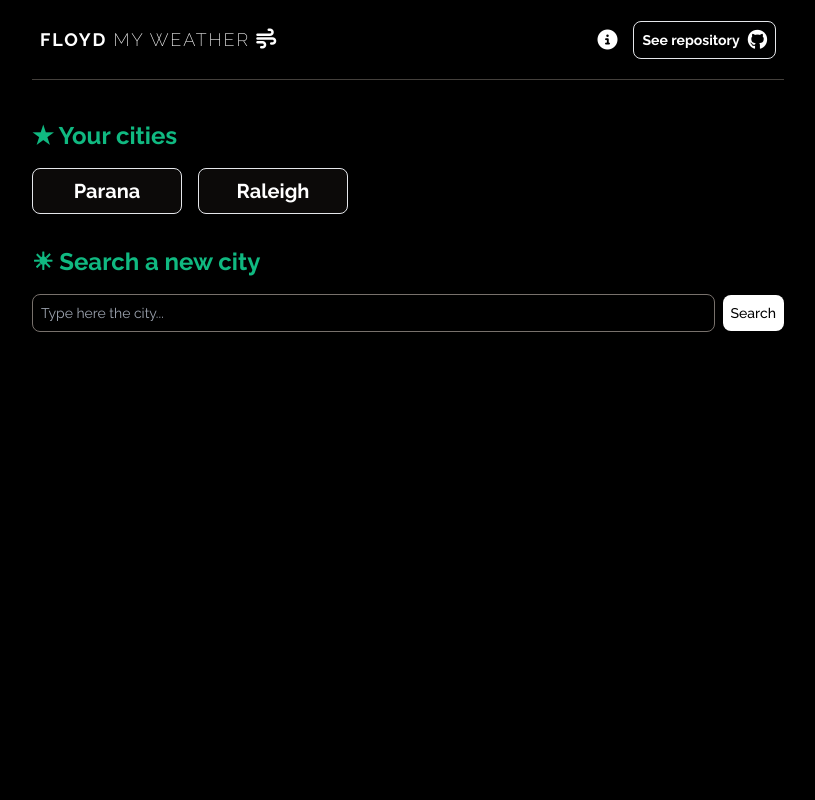
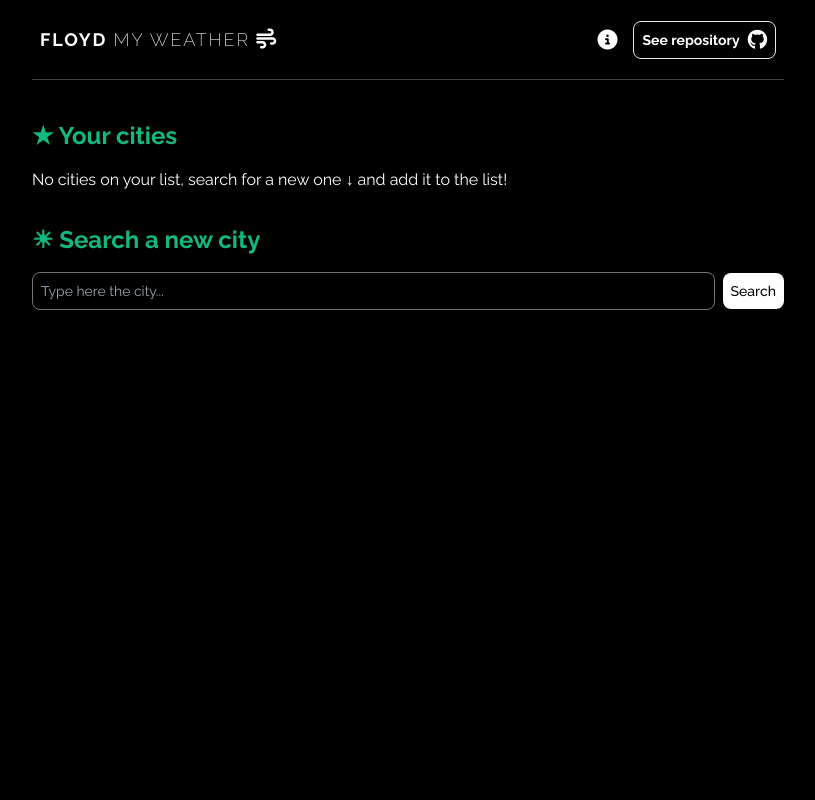
Before and after one commit to estaniml/floyd-myweather, a Vue app: page / in a window 1280 px wide. Shown: the top 800 px of the page, without its empty margins (232-1047 px from the left). Built offline with nearby package versions, Linux system fonts and the light colour scheme.

Commit message:
city list

```diff
--- a/src/components/ErrorMessage.vue
+++ b/src/components/ErrorMessage.vue
@@ -1,7 +1,7 @@
 <template>
-  <div class="border border-red-800 p-5 bg-stone-950 rounded-lg w-fit flex items-center gap-4">
+  <div class="border border-red-800 p-5 bg-stone-950 rounded-lg w-fit flex items-center mx-auto gap-4">
     <i class="fa-sharp fa-solid fa-circle-exclamation text-xl text-red-600"></i>
-    <p>{{this.error}}</p>
+    <p>Server Error! Try again later</p>
   </div>
 </template>
 
@@ -9,11 +9,10 @@
 export default {
     props: {
         error: {
-            type: String,
-            required: true,
-            default: 'You have exceeded the DAILY quota for Requests on your current plan, BASIC. Upgrade your plan at https://rapidapi.com/wettercom-wettercom-default/api/forecast9'
+          required: true,
+          default: 'You have exceeded the DAILY quota for Requests on your current plan, BASIC. Upgrade your plan at https://rapidapi.com/wettercom-wettercom-default/api/forecast9'
         }
-    }
+    },
 }
 </script>
 
--- /dev/null
+++ b/src/components/MyCities.vue
@@ -0,0 +1,30 @@
+<template>
+    <ul v-if="myCitiesList" class="mb-8 flex gap-4">
+        <li
+            v-for="myCity in myCitiesList"
+            :key="myCity"
+            class="border rounded-lg min-w-[100px] md:min-w-[150px] w-fit flex items-center justify-around gap-2 p-2 bg-stone-950 cursor-pointer hover:bg-stone-900"
+            @click="handleCitySearch"
+
+        >
+            <h3 class="text-lg md:text-xl font-bold" value="Parana">Parana</h3>
+        </li>
+    </ul>
+    <span v-else class="flex mb-8">No cities on your list, search for a new one ↓ and add it to the list!</span>
+</template>
+
+<script>
+export default {
+    props: ['myCitiesList'],
+    methods: {
+        handleCitySearch(e) {
+            const city = e.target.getAttribute('value')
+            this.$emit('show-weather', city)
+        }
+    }
+}
+</script>
+
+<style>
+
+</style>
--- a/src/components/NavBar.vue
+++ b/src/components/NavBar.vue
@@ -31,13 +31,26 @@
 
             <div>
                 <h2 class="text-xl mb-2 uppercase font-bold">How it works</h2>
-                <p>I’ve written a few thousand words on why traditional “semantic class names” are the reason CSS is hard to maintain, but the truth is you’re never going to believe me until you actually try it. If you can suppress the urge to retch long enough to give it a chance, I really think you'll wonder how you ever worked with CSS any other way.</p>
+                <p>The web app utilizes the Forecast API to provide users with convenient access to weather information. Users can easily search for any city and retrieve the weather forecast for the day as well as upcoming days. Additionally, it offers a personalized feature that allows users to create a list of their favorite cities for quick and easy access. By simply adding cities to their saved list, users can stay updated on the weather conditions of multiple locations with just a few clicks.</p>
             </div>
 
 
             <div>
-                <h3 class="text-xl mb-2 uppercase font-bold">Get city</h3>
-                <p>Utility classes help you work within the constraints of a system instead of littering your stylesheets with arbitrary values. They make it easy to be consistent with color choices, spacing, typography, shadows, and everything else that makes up a well-engineered design system.</p>
+                <h3 class="text-xl mb-2 uppercase font-bold">See more</h3>
+                <div class="flex flex-col gap-2">
+                    <a href="https://github.com/estaniml/floyd-myweather" class="flex items-center gap-2 text-stone-300 hover:text-emerald-400">
+                        <i class="fa-brands fa-github text-xl md:text-md"></i>
+                        Github Repository
+                    </a>
+                    <a href="https://emlacabe.vercel.app" class="flex items-center gap-2 text-stone-300 hover:text-emerald-400">
+                        <i class="fa-solid fa-e text-xl md:text-md"></i>
+                        My Portfolio
+                    </a>
+                    <a href="https://www.linkedin.com/in/emartinezlacabe/" class="flex items-center gap-2 text-stone-300 hover:text-emerald-400">
+                        <i class="fa-brands fa-linkedin text-xl md:text-md"></i>
+                        My Linkedin
+                    </a>
+                </div>
             </div>
         </HelpModal>
     </nav>
--- a/src/components/WeatherData.vue
+++ b/src/components/WeatherData.vue
@@ -6,6 +6,7 @@
           <i class="fa-solid fa-location-dot"></i> {{this.data.location.name}}
           <button
             class="border border-emerald-300 flex md:hidden items-center gap-2 px-2 rounded-full overflow-hidden h-8 w-28 focus:bg-emerald-500 focus:text-white text-emerald-500 transition-all duration-300 ease-linear whitespace-nowrap text-lg"
+            @click="handleNewCity"
           ><strong class="text-4xl ">+</strong> Add city</button>
         </h2>
         <div class="flex items-center justify-esnd mt-4 gap-2">
@@ -59,6 +60,11 @@ export default {
     },
     mounted() {
       console.log(this.data);
+    },
+    methods: {
+      handleNewCity() {
+        this.$emit('show-weather', this.data.location.name)
+      }
     }
 }
 </script>
--- a/src/views/HomeView.vue
+++ b/src/views/HomeView.vue
@@ -1,18 +1,10 @@
 <template>
   <main class="pt-4 md:pt-10 bg-black min-h-screen">
     <h2 class="mb-4 text-2xl text-emerald-500 font-bold">★ Your cities</h2>
-    <ul class="mb-8 flex gap-4">
-      <li
-        class="border rounded-lg min-w-[100px] md:min-w-[150px] w-fit flex items-center justify-around gap-2 p-2 bg-stone-950 cursor-pointer hover:bg-stone-900"
-        @click="() => selectWeather(e.target.value)"
-        value="Parana"
-      >
-        <h3 class="text-lg md:text-xl font-bold">Parana</h3>
-      </li>
-      <li class="border rounded-lg min-w-[100px] md:min-w-[150px] w-fit flex items-center justify-around gap-2 p-2 bg-stone-950 cursor-pointer hover:bg-stone-900">
-        <h3 class="text-lg md:text-xl font-bold">Raleigh</h3>
-      </li>
-    </ul>
+    <MyCities
+      @show-weather="showCityWeather"
+      :myCitiesList="this.myCities"
+    />
 
     <h2 class="mb-4 text-2xl text-emerald-500 font-bold">☀ Search a new city</h2>
     <div class="flex items-center gap-2 h-full mb-8">
@@ -31,6 +23,7 @@
 
     <WeatherData
       :data="data"
+      @save-city="saveNewCity"
       v-if="data"
     />
 
@@ -50,24 +43,30 @@
 import ErrorMessage from '../components/ErrorMessage.vue'
 import WeatherData from '../components/WeatherData.vue'
 import WeatherDataLoader from '../components/WeatherDataLoader.vue'
+import MyCities from '../components/MyCities.vue'
 
 export default {
-  components: { WeatherData, WeatherDataLoader, ErrorMessage },
+  components: { WeatherData, WeatherDataLoader, ErrorMessage, MyCities },
   data() {
     return {
       search: '',
       data: null,
       loading: false,
-      error: false
+      error: false,
+      myCities: []
     }
   },
   mounted() {
+    console.log(this.myCities);
+    this.loadMyCities()
   },
   methods: {
-    selectWeather(value){
-      this.search = value
+    showCityWeather(city){
+      this.search = city
+      this.searchWeather()
     },
     async searchWeather() {
+      console.log(this.search);
       this.loading = true
       if( this.search.length < 3){
         this.$refs.searchInput.focus()
@@ -95,6 +94,12 @@ export default {
         this.loading = false
         this.error = true
       }
+    },
+    loadMyCities(){
+      this.myCities = localStorage.getItem('cities');
+    },
+    saveNewCity(city) {
+      localStorage.setItem('cities', city);
     }
   }
 }
```
